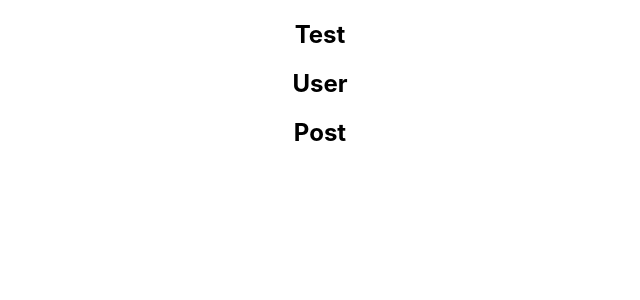
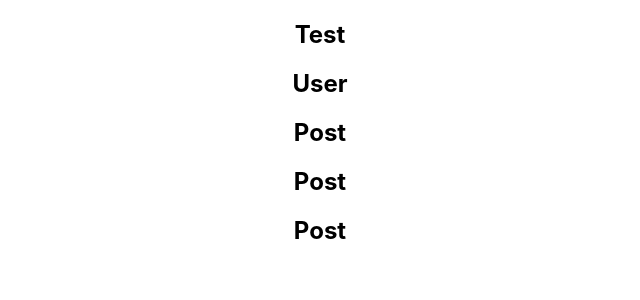
Before and after one commit to angor78/git-learn, a React (Create React App) app: page / in a window 1280 px wide. Shown: the top 300 px of the page, without its empty margins (320-960 px from the left). Built offline with nearby package versions, Linux system fonts and the light colour scheme.

Commit message:
add new 3 Post Component

```diff
--- a/src/App.tsx
+++ b/src/App.tsx
@@ -10,6 +10,8 @@ function App() {
     <Test/>
     <User/>
     <Post/>
+    <Post/>
+    <Post/>
     </div>
   );
 }
```
